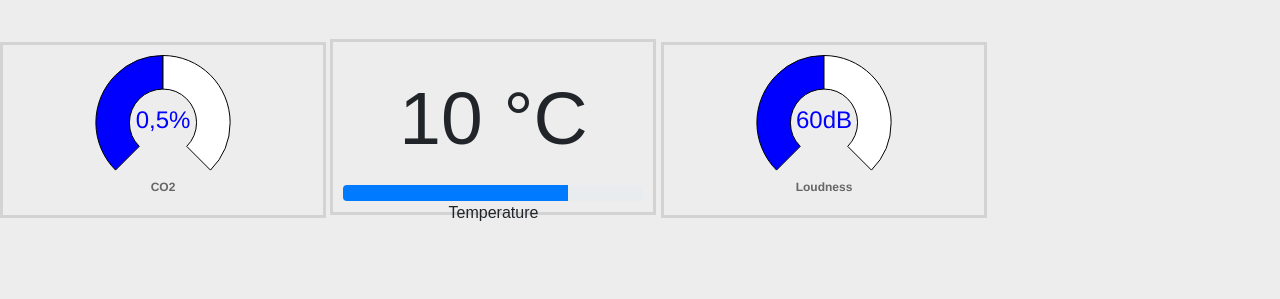
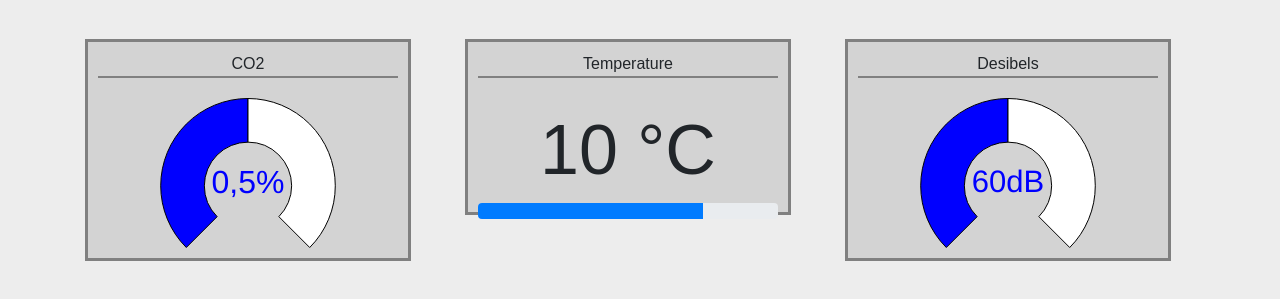
Before and after one commit to Mekyi/kemppi-hackaton, a website: page index.html in a window 1280 px wide. Shown: the part 61-360 px from the top of the page. Drawn offline with nearby package versions, Linux system fonts and the light colour scheme; a web font is replaced by a local one.

Commit message:
style changes

```diff
--- a/index.html
+++ b/index.html
@@ -17,20 +17,33 @@
     </div>
   </div>
 
-  <div id="charts" style="width:100%; height:300px;">
-    <span id="chart-container" style="display: inline-block">
+  <div class="container">
+    <div class="row">
+      <div class="col-sm">
+        <span id="chart-container">
+          <div id="chart-label">CO2</div>
+          <div class="divider"></div>
           <canvas id="co2-chart"></canvas>
         </span>
-    <span class="temperature" id="chart-container" style="display: inline-block">
+      </div>
+      <div class="col-sm">
+        <span class="temperature" id="chart-container">
+          <div id="chart-label">Temperature</div>
+          <div class="divider"></div>
           <div class="temperature-number">10 °C</div>
           <div class="progress">
             <div class="progress-bar w-75" role="progressbar" aria-valuenow="75" aria-valuemin="0" aria-valuemax="100"></div>
           </div>
-      <div id="temperature-label">Temperature</div>
         </span>
-    <span id="chart-container" style="display: inline-block">
+      </div>
+        <div class="col-sm">
+        <span id="chart-container">
+            <div id="chart-label">Desibels</div>
+            <div class="divider"></div>
           <canvas id="db-chart"></canvas>
         </span>
+      </div>
+    </div>
   </div>
   <script src="main.js"></script>
   <script src="https://code.jquery.com/jquery-3.3.1.slim.min.js" integrity="sha384-q8i/X+965DzO0rT7abK41JStQIAqVgRVzpbzo5smXKp4YfRvH+8abtTE1Pi6jizo" crossorigin="anonymous"></script>
--- a/main.js
+++ b/main.js
@@ -67,11 +67,6 @@ var loudnessChart = new Chart(chart3, {
                 cutoutPercentage: '50',
                 circumference: 1.5 * Math.PI,
                 rotation: 0.75 * Math.PI,
-                title: {
-                    display: true,
-                    text: "Loudness",
-                    position: "bottom"
-                },
                 elements: {
                     center: {
                     text: "60dB",
@@ -111,11 +106,6 @@ var co2Chart = new Chart(chart1, {
                 cutoutPercentage: '50',
                 circumference: 1.5 * Math.PI,
                 rotation: 0.75 * Math.PI,
-                title: {
-                    display: true,
-                    text: "CO2",
-                    position: "bottom"
-                },
                 elements: {
                     center: {
                     text: "0,5%",
--- a/styles/main.css
+++ b/styles/main.css
@@ -1,11 +1,13 @@
-
-
 body {
   font-family: proxima-nova, sans-serif;
   font-style: normal;
   font-weight: 100;
   margin: 0 auto;
   background-color: #ededed;
+}
+
+.container {
+  padding-top: 100px;
 }
 
 /* Style the navbar */
@@ -26,14 +28,10 @@ body {
 
 /* Chart */
 #chart-container {
-  border: solid lightgrey;
+  border: solid grey;
   padding: 10px;
-}
-
-#charts {
-  padding-top: 100px;
-  margin: auto;
-  vertical-align: middle;
+  background-color: lightgrey;
+  display: inline-block;
 }
 
 .temperature {
@@ -43,10 +41,17 @@ body {
 
 .temperature-number {
   text-align: center;
-  font-size: 75px;
-  padding: 10px;
+  font-size: 70px;
 }
 
-#temperature-label {
+#chart-label {
   text-align: center;
 }
+
+.divider {
+  border: 1px solid grey;
+  width: 300px;
+  right: 249px;
+  top: 10px;
+  margin-bottom: 20px;
+}
```
Lines whose indentation alone changed are shown as unchanged.
